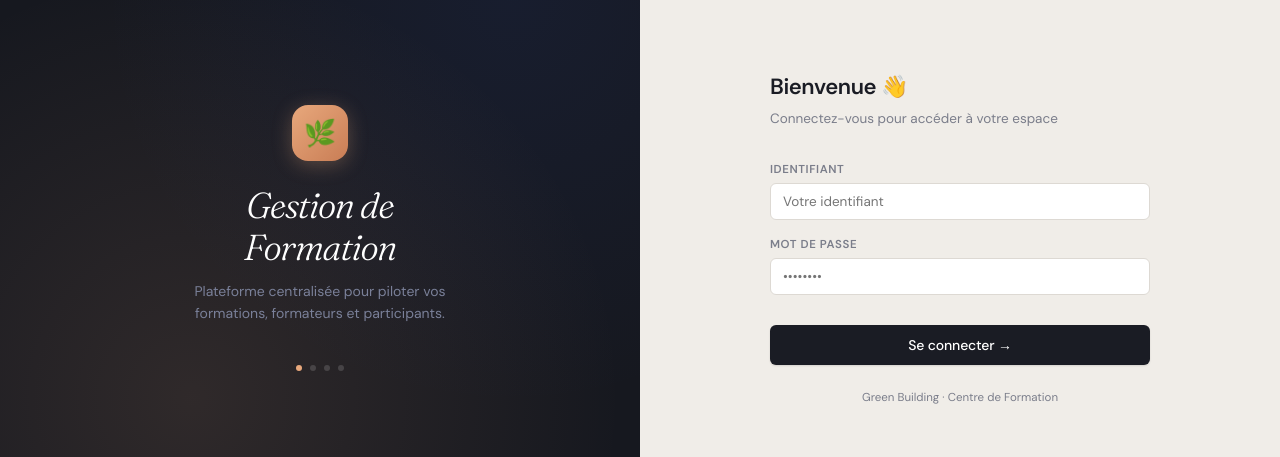
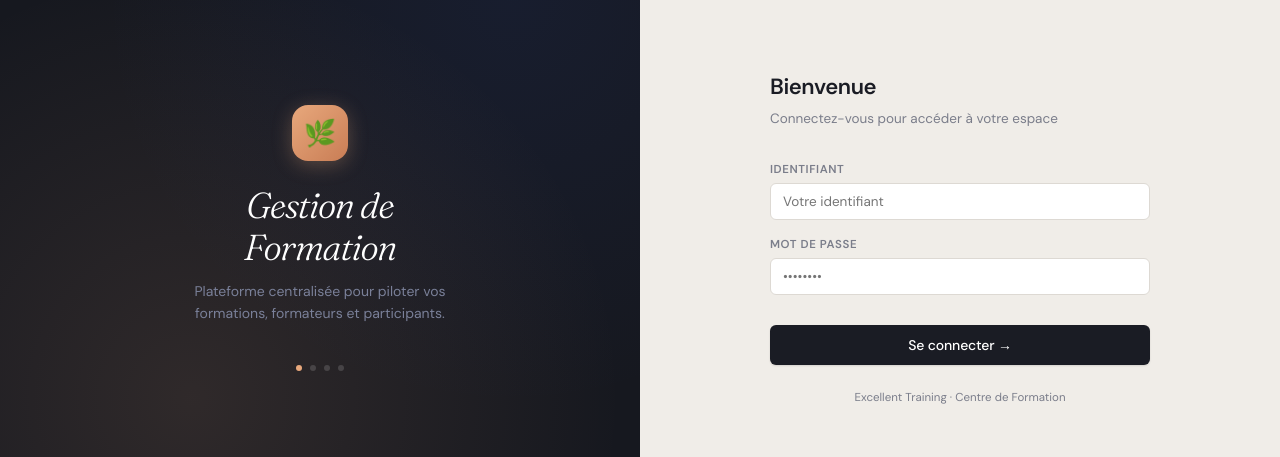
Before and after one commit to Soumaya-Ayadi/Gestionnaire_Formation, a React (Vite) app in the folder frontend/: page /login in a window 1280 px wide. Shown: the part 162-619 px from the top of the page. Built offline with nearby package versions, Linux system fonts and the light colour scheme.

Commit message:
changed the website title

```diff
--- a/frontend/src/components/Layout.jsx
+++ b/frontend/src/components/Layout.jsx
@@ -34,7 +34,7 @@ export default function Layout() {
   const { user, signOut } = useAuth();
   const { pathname } = useLocation();
   const isAdmin = user?.role === 'ROLE_ADMIN';
-  const meta = PAGE_META[pathname] || { title: 'Green Building', sub: '' };
+  const meta = PAGE_META[pathname] || { title: 'Excellent Training', sub: '' };
 
   const initials = user?.login
     ? user.login.slice(0, 2).toUpperCase()
@@ -46,7 +46,7 @@ export default function Layout() {
         <div className="sidebar-logo">
           <div className="sidebar-logo-icon">🌿</div>
           <div>
-            <h2>Green Building</h2>
+            <h2>Excellent Training</h2>
             <p>Gestion de Formation</p>
           </div>
         </div>
--- a/frontend/src/pages/Login.jsx
+++ b/frontend/src/pages/Login.jsx
@@ -56,7 +56,7 @@ export default function Login() {
       <div className="login-form-side">
         <div className="login-box">
           <div className="login-box-header">
-            <h2>Bienvenue 👋</h2>
+            <h2>Bienvenue </h2>
             <p>Connectez-vous pour accéder à votre espace</p>
           </div>
 
@@ -109,7 +109,7 @@ export default function Login() {
           </form>
 
           <p style={{ marginTop: 24, fontSize: 11.5, color: 'var(--muted)', textAlign: 'center' }}>
-            Green Building · Centre de Formation
+            Excellent Training · Centre de Formation
           </p>
         </div>
       </div>
```
